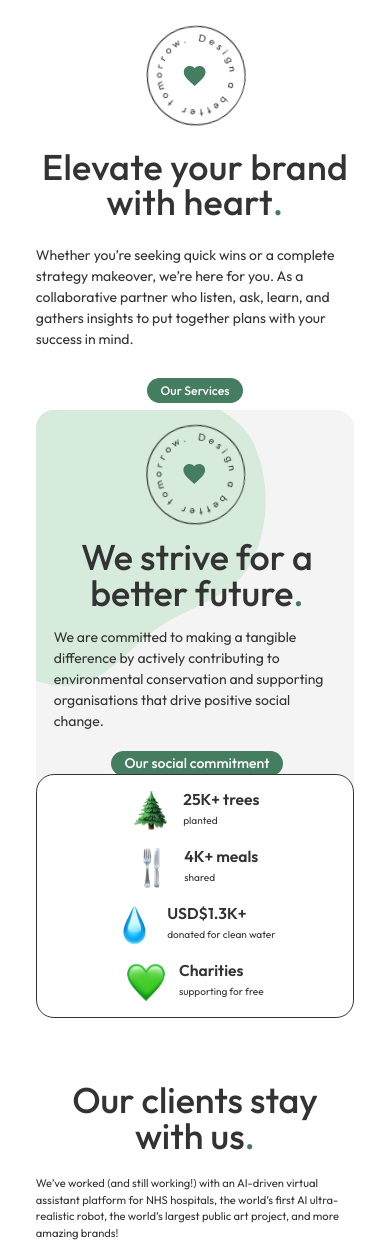
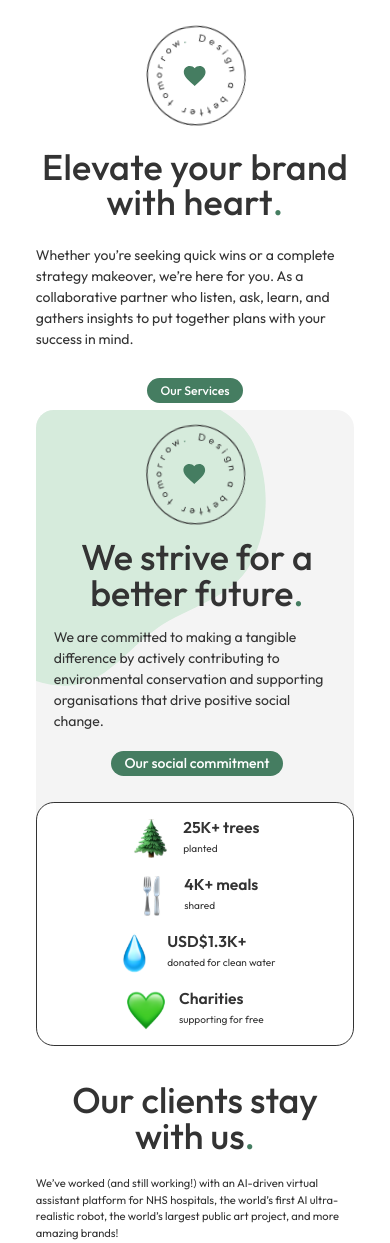
Before and after one commit to wongpakho814/noran, a React (Create React App) app: page / in a window 390 px wide. Shown: the part 931-2174 px from the top of the page. Built offline with nearby package versions, Linux system fonts and the light colour scheme.

Commit message:
Fixed responsiveness issues in home section 3

```diff
--- a/src/App.css
+++ b/src/App.css
@@ -1920,8 +1920,16 @@ footer {
     left: 20.2rem;
   }
 
+  .home-section-3-hero {
+    height: 80rem;
+  }
+
   .home-section-3-hero .blob {
     transform: translate(-27rem, -20rem);
+  }
+
+  .home-section-3-card {
+    top: 70rem;
   }
 
   .icon-wrapper i {
@@ -1935,6 +1943,12 @@ footer {
   }
 }
 
+@media screen and (max-width: 340px) {
+  .home-section-3-card {
+    top: 75rem;
+  }
+}
+
 @media screen and (max-width: 330px) {
   .home-section-3 {
     height: 130rem;
@@ -1951,5 +1965,13 @@ footer {
   .home-section-2-interactive {
     left: -5rem;
   }
+
+  .home-section-3-hero {
+    height: 85rem;
+  }
+
+  .home-section-3-card {
+    top: 80rem;
+  }
 }
 /* End of responsiveness */
```
